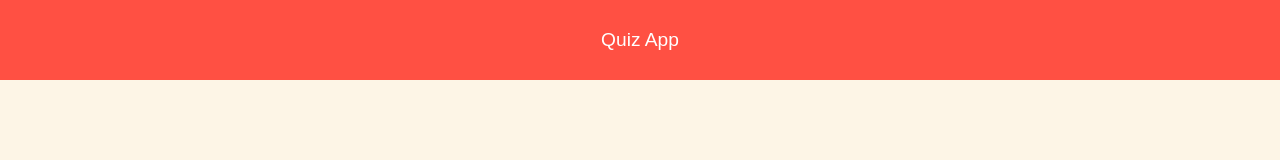
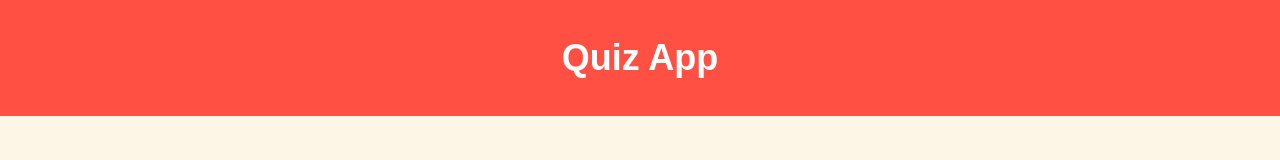
Before and after one commit to czintel/quiz-app, a website built with Vite: page src/index.html in a window 1280 px wide. Built offline with nearby package versions, Linux system fonts and the light colour scheme.

Commit message:
established upstream

```diff
--- a/src/styles/app-header/app-header.css
+++ b/src/styles/app-header/app-header.css
@@ -1,11 +1,12 @@
 .app-header {
   background: var(--color-primary);
   color: var(--color-white);
-  padding: 12px;
+  margin: 0;
+  padding: 5px 0;
 }
 
 .app-header__heading {
-  font-weight: 400;
-  font-size: 1.2rem;
+  font-weight: 700;
+  font-size: 2em;
   text-align: center;
 }
```
Also changed, not shown: src/styles/app-header/app-header.html (+1 -1 lines).
